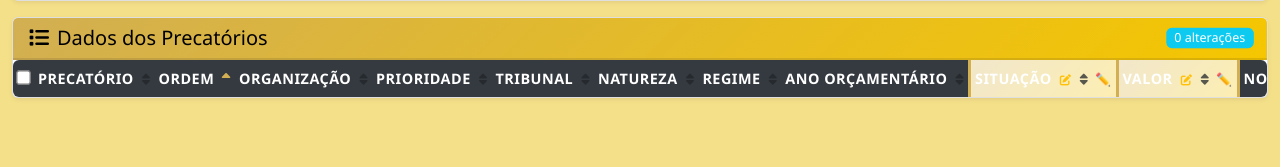
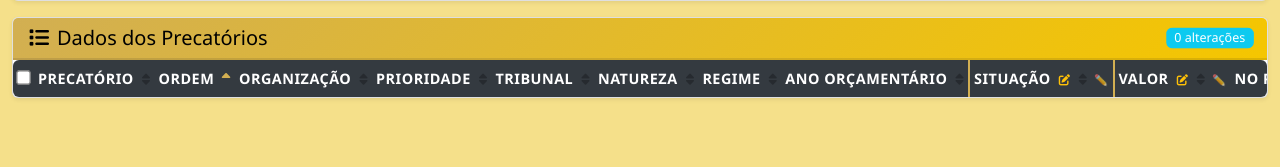
Before and after one commit to williamjohndias/sistema-precatorios, a Flask app: page / in a window 1280 px wide. Shown: the part 633-800 px from the top of the page. Run offline with Flask 3, Linux system fonts and the light colour scheme; data that the repository does not hold is empty; some libraries are stand-ins or nearby versions.

Commit message:
Adjust pagination limits and refine editable column styling
- Increase default per_page from 50 to 1000 for better data visibility
- Increase max per_page limit from 500 to 2000
- Refine editable column styling to be more subtle and professional
- Reduce border width from 3px to 2px on editable columns
- Soften hover effects with lighter background colors
- Improve focus states with reduced opacity and shadow
- Fix table header background color consistency

🤖 Generated with [Claude Code](https://claude.com/claude-code)

Co-Authored-By: Claude <noreply@anthropic.com>

```diff
--- a/app.py
+++ b/app.py
@@ -838,11 +838,11 @@ def index():
             page = 1
 
         try:
-            per_page = int(request.args.get('per_page', 50))
-            if per_page < 1 or per_page > 500:
-                per_page = 50
+            per_page = int(request.args.get('per_page', 1000))
+            if per_page < 1 or per_page > 2000:
+                per_page = 1000
         except (ValueError, TypeError):
-            per_page = 50
+            per_page = 1000
 
         # Parâmetros de ordenação (padrão: ordenar pela coluna 'ordem')
         sort_field = request.args.get('sort', 'ordem')
--- a/static/style.css
+++ b/static/style.css
@@ -652,63 +652,76 @@ tr.selected:hover {
 
 /* ===== COLUNAS EDITÁVEIS DESTACADAS ===== */
 
-/* Coluna Situação editável */
-.table th.col-situacao,
-.table td.col-situacao {
-    background-color: rgba(210, 175, 82, 0.1) !important;
-    border-left: 3px solid #D2AF52;
-    border-right: 3px solid #D2AF52;
+/* Coluna Situação editável - destaque mais discreto */
+.table th.col-situacao {
+    background-color: #343a40 !important;
+    border-left: 2px solid #D2AF52;
+    position: relative;
 }
 
-.table th.col-situacao {
-    background: linear-gradient(135deg, rgba(210, 175, 82, 0.3) 0%, rgba(245, 198, 0, 0.3) 100%) !important;
-    position: relative;
+.table td.col-situacao {
+    background-color: #ffffff !important;
+    border-left: 2px solid #D2AF52;
+}
+
+.table-striped > tbody > tr:nth-of-type(odd) > td.col-situacao {
+    background-color: rgba(248, 249, 250, 0.5) !important;
 }
 
 .table th.col-situacao::after {
     content: " ✏️";
-    font-size: 0.8rem;
+    font-size: 0.7rem;
     margin-left: 3px;
+    opacity: 0.7;
 }
 
-/* Coluna Valor editável */
-.table th.col-valor,
-.table td.col-valor {
-    background-color: rgba(210, 175, 82, 0.1) !important;
-    border-left: 3px solid #D2AF52;
-    border-right: 3px solid #D2AF52;
+/* Coluna Valor editável - destaque mais discreto */
+.table th.col-valor {
+    background-color: #343a40 !important;
+    border-left: 2px solid #D2AF52;
+    position: relative;
 }
 
-.table th.col-valor {
-    background: linear-gradient(135deg, rgba(210, 175, 82, 0.3) 0%, rgba(245, 198, 0, 0.3) 100%) !important;
-    position: relative;
+.table td.col-valor {
+    background-color: #ffffff !important;
+    border-left: 2px solid #D2AF52;
+}
+
+.table-striped > tbody > tr:nth-of-type(odd) > td.col-valor {
+    background-color: rgba(248, 249, 250, 0.5) !important;
 }
 
 .table th.col-valor::after {
     content: " ✏️";
-    font-size: 0.8rem;
+    font-size: 0.7rem;
     margin-left: 3px;
+    opacity: 0.7;
 }
 
-/* Hover nas colunas editáveis */
+/* Hover nas colunas editáveis - mais discreto */
 .table td.col-situacao:hover,
 .table td.col-valor:hover {
-    background-color: rgba(210, 175, 82, 0.2) !important;
+    background-color: rgba(210, 175, 82, 0.05) !important;
     cursor: pointer;
+}
+
+.table td.col-situacao:focus,
+.table td.col-valor:focus {
+    background-color: rgba(210, 175, 82, 0.08) !important;
 }
 
 /* Campos de entrada nas colunas editáveis */
 .table td.col-situacao input,
 .table td.col-valor input {
-    background-color: rgba(255, 255, 255, 0.9);
-    border: 1.5px solid #D2AF52;
+    background-color: #ffffff;
+    border: 1px solid #ced4da;
 }
 
 .table td.col-situacao input:focus,
 .table td.col-valor input:focus {
     background-color: #fff;
-    border-color: #F5C600;
-    box-shadow: 0 0 0 0.2rem rgba(245, 198, 0, 0.3);
+    border-color: #D2AF52;
+    box-shadow: 0 0 0 0.15rem rgba(210, 175, 82, 0.2);
 }
 
 /* Badge indicativo de coluna editável */
--- a/templates/index.html
+++ b/templates/index.html
@@ -225,7 +225,7 @@
                     <div class="card-body p-0">
                         <div class="table-responsive" style="max-height: 70vh; overflow-y: auto;">
                             <table class="table table-striped table-hover mb-0" id="dataTable">
-                                <thead class="sticky-top">
+                                <thead class="sticky-top" style="background-color:#343a40;color:#fff;">
                                     <tr>
                                         <th class="text-center" style="width: 50px;">
                                             <input type="checkbox" id="selectAll" onchange="toggleSelectAll()">
```
